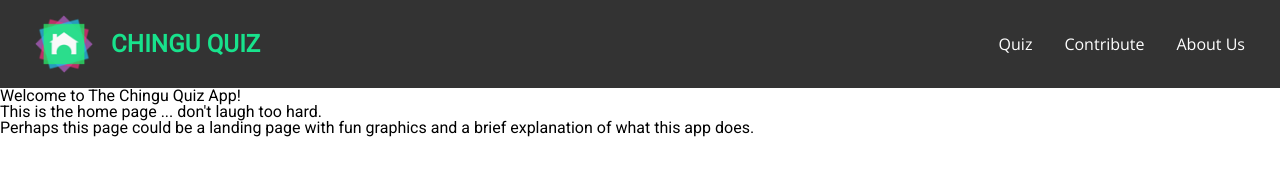
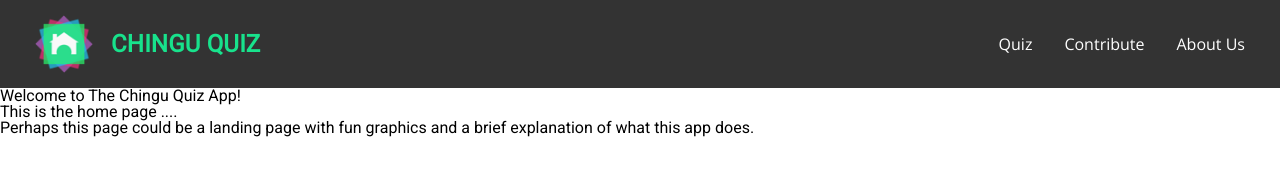
Before and after one commit to chingu-voyages/moonshot-chingu-quiz, a Next.js app in the folder client/: page / in a window 1280 px wide. Shown: the top 194 px of the page. Built offline with nearby package versions, Linux system fonts and the light colour scheme.

Commit message:
ESLint added browser env and modified react/jsx-props-no-spreading

```diff
--- a/client/components/header/Header.js
+++ b/client/components/header/Header.js
@@ -4,8 +4,8 @@
 import React from "react";
 import Head from "next/head";
 import Link from "next/link";
+import styled from "styled-components";
 import { breakpointsRaw } from "../../frontend-config";
-import styled from "styled-components";
 
 import MobileMenu from "./MobileMenu";
 
--- a/client/pages/index.js
+++ b/client/pages/index.js
@@ -2,15 +2,16 @@
   This file is the landing page
 */
 
-import React from 'react';
-import Header from "../components/header/Header.js";
+import React from "react";
+import Header from "../components/header/Header";
 
 export default function Home() {
   return (
     <>
       <h1>Welcome to The Chingu Quiz App!</h1>
       <h5>
-        This is the home page ... don't laugh too hard. <br />
+        This is the home page ....
+        <br />
         Perhaps this page could be a landing page with fun graphics and a brief
         explanation of what this app does.
       </h5>
@@ -18,5 +19,5 @@ export default function Home() {
   );
 }
 
-//Tells NextJS this page should use the Header setup in '_app'
+// Tells NextJS this page should use the Header setup in '_app'
 Home.Header = Header;
--- a/client/pages/quizzes.js
+++ b/client/pages/quizzes.js
@@ -2,8 +2,8 @@
   This page will load at the url "/quizzes"
 */
 
-import React from 'react';
-import Header from "../components/header/Header.js";
+import React from "react";
+import Header from "../components/header/Header";
 
 export default function Quizzes() {
   return (
@@ -14,5 +14,5 @@ export default function Quizzes() {
   );
 }
 
-//Tells NextJS this page should use the Header setup in '_app'
+// Tells NextJS this page should use the Header setup in '_app'
 Quizzes.Header = Header;
```
Also changed, not shown: 2 other files (tests, documents, lock files or other folders).
